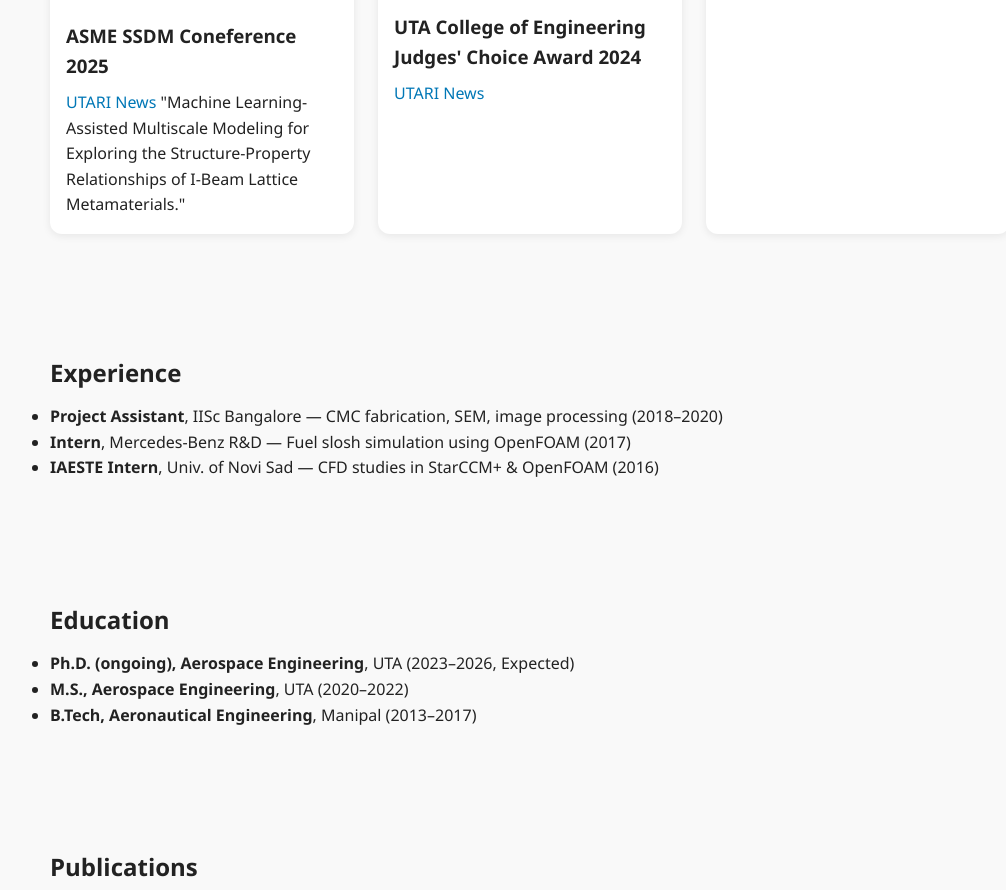
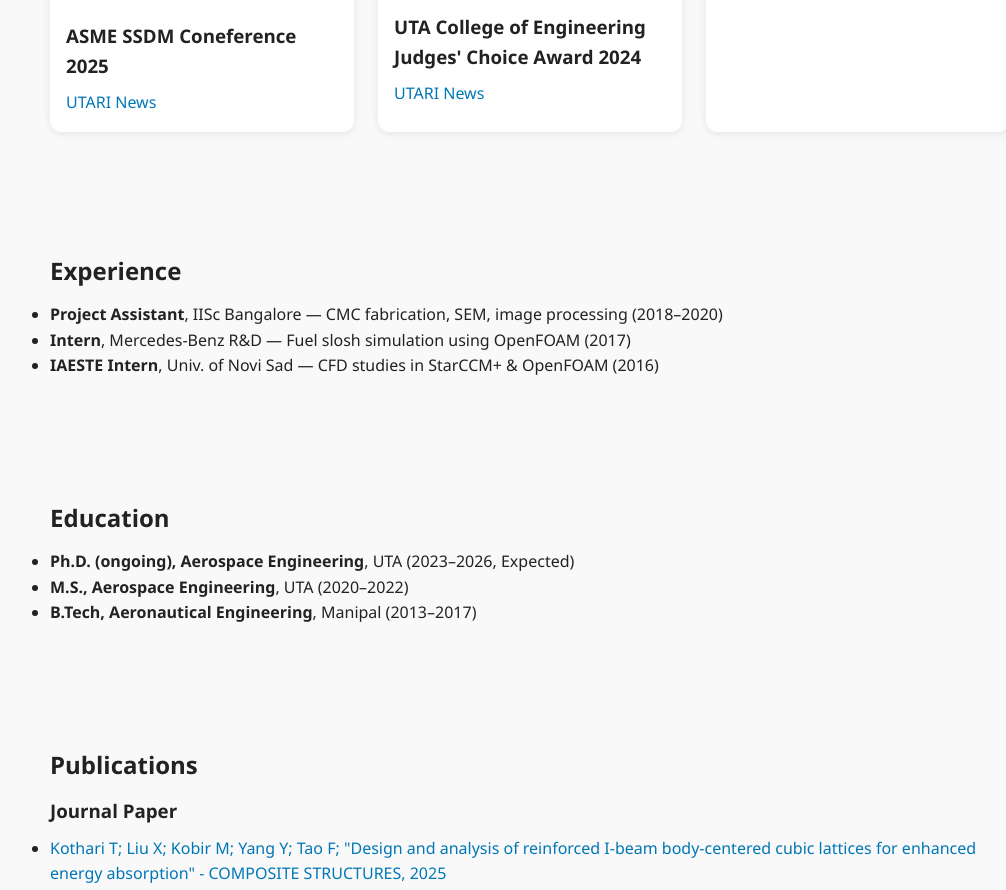
Before and after one commit to twinklekothari/twinklekothari.github.io, a plain HTML site: page index.html in a window 1280 px wide. Shown: the part 1814-2704 px from the top of the page, without its empty margins (110-1116 px from the left). Drawn offline with Linux system fonts and the light colour scheme.

Commit message:
Update index.html

```diff
--- a/index.html
+++ b/index.html
@@ -61,7 +61,7 @@
       <div class="card">
         <img src="assets/ASME_TK.jpg" alt="" />
         <h3>ASME SSDM Coneference 2025 </h3>
-        <p><a href="https://utari.uta.edu/2025/05/15/utaris-ippm-team-showcases-research-excellence-and-leadership-at-asme-ssdm-conference/"> UTARI News</a> "Machine Learning-Assisted Multiscale Modeling for Exploring the Structure-Property Relationships of I-Beam Lattice Metamaterials."</p>
+        <p><a href="https://utari.uta.edu/2025/05/15/utaris-ippm-team-showcases-research-excellence-and-leadership-at-asme-ssdm-conference/"> UTARI News</a> </p>
       </div>
       <div class="card">
         <img src="assets/Twinkle-award-2024.png" alt="" />
```
